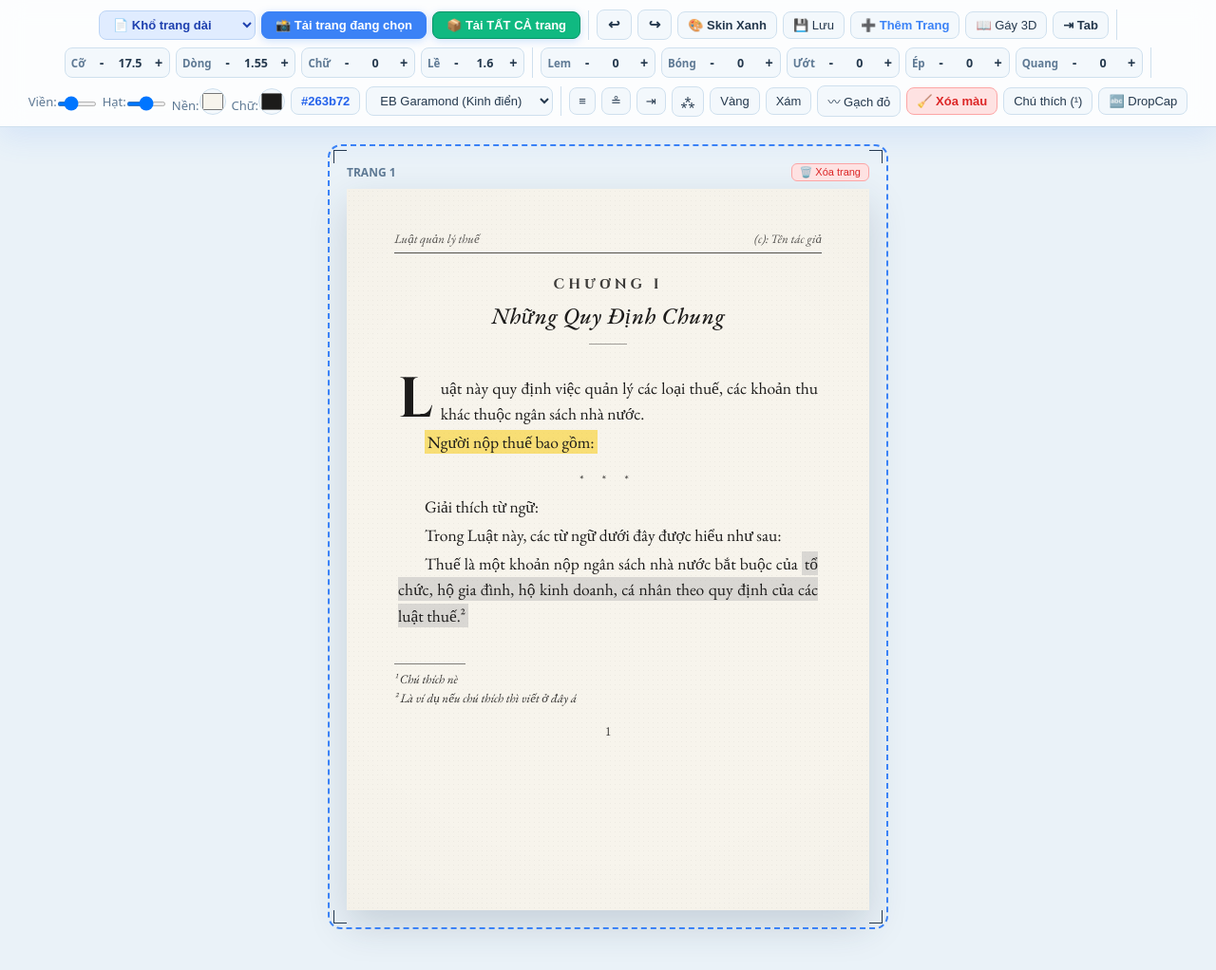
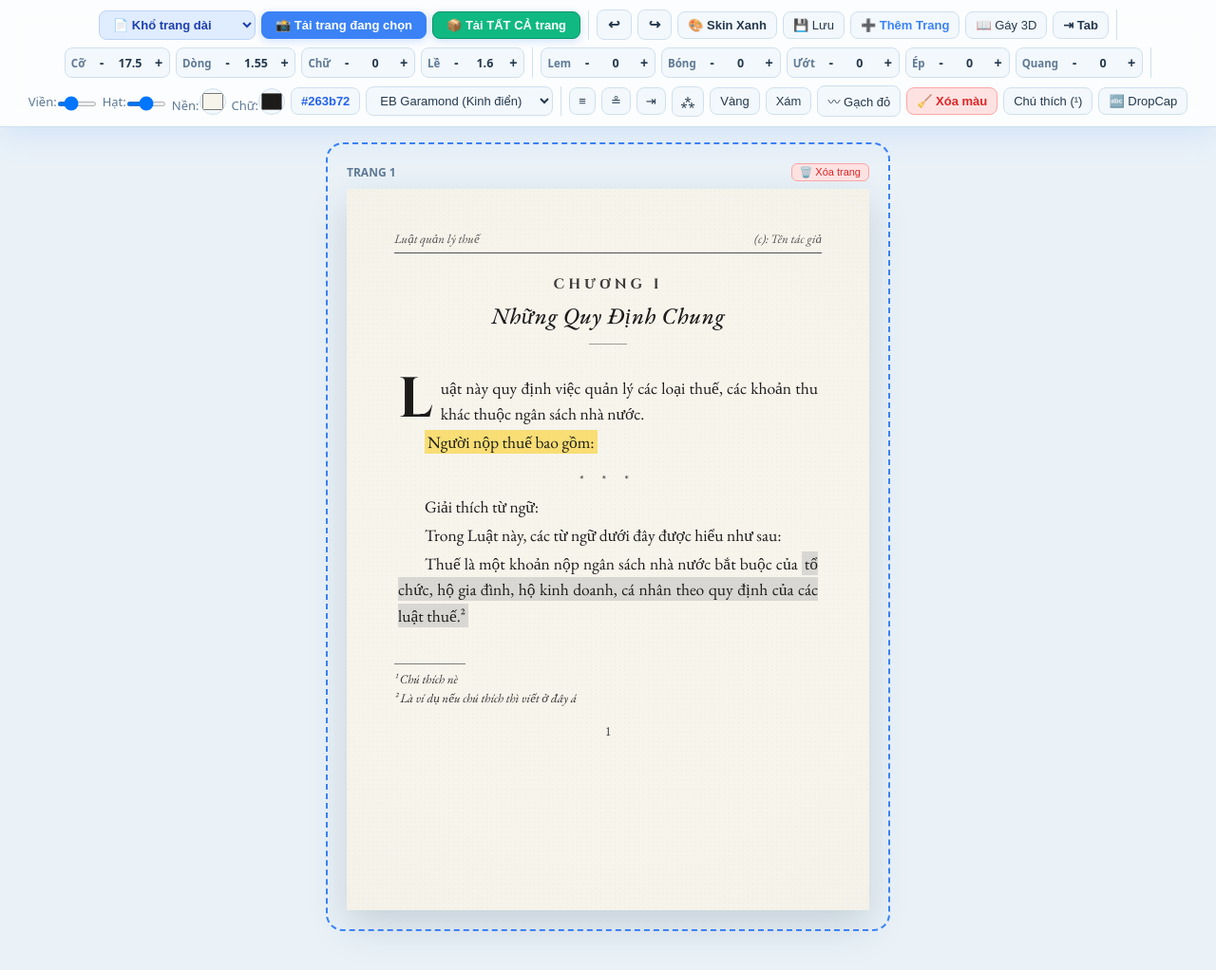
Before and after one commit to mixaohensiukay/gia-lap-trang-or-quotes-idk, a plain HTML site: page index.html in a window 1280 px wide. Shown: the whole page at 95% size. Drawn offline with nearby package versions, Linux system fonts and the light colour scheme; a web font is replaced by a local one.

Commit message:
Update tải trang

```diff
--- a/index.html
+++ b/index.html
@@ -282,8 +282,8 @@
 
     .stage-wrapper.active-page {
       outline: 2px dashed var(--ui-accent);
-      outline-offset: 4px;
-      border-radius: 8px;
+      outline-offset: 6px;
+      border-radius: 10px;
     }
 
     .page-control-bar {
@@ -309,19 +309,6 @@
       color: #ff8888 !important;
       border: 1px solid #5a2e2e !important;
     }
-
-    .crop-mark {
-      position: absolute;
-      width: 14px;
-      height: 14px;
-      border-color: rgba(94, 121, 148, 0.4);
-      pointer-events: none;
-    }
-    body.theme-dark .crop-mark { border-color: rgba(255, 255, 255, 0.22); }
-    .crop-tl { top: 0; left: 0; border-top: 1.5px solid; border-left: 1.5px solid; }
-    .crop-tr { top: 0; right: 0; border-top: 1.5px solid; border-right: 1.5px solid; }
-    .crop-bl { bottom: 0; left: 0; border-bottom: 1.5px solid; border-left: 1.5px solid; }
-    .crop-br { bottom: 0; right: 0; border-bottom: 1.5px solid; border-right: 1.5px solid; }
 
     .book-wrapper {
       background: #111;
@@ -745,11 +732,6 @@
             <button class="btn-delete-page" onclick="deletePage(event, this)">🗑️ Xóa trang</button>
           </div>
 
-          <span class="crop-mark crop-tl"></span>
-          <span class="crop-mark crop-tr"></span>
-          <span class="crop-mark crop-bl"></span>
-          <span class="crop-mark crop-br"></span>
-
           <div class="book-wrapper">
             <div class="page mode-page font-garamond" spellcheck="false">
               <div class="page-grain"></div>
@@ -969,11 +951,6 @@
             <span>TRANG ${pageCount}</span>
             <button class="btn-delete-page" onclick="deletePage(event, this)">🗑️ Xóa trang</button>
           </div>
-
-          <span class="crop-mark crop-tl"></span>
-          <span class="crop-mark crop-tr"></span>
-          <span class="crop-mark crop-bl"></span>
-          <span class="crop-mark crop-br"></span>
 
           <div class="book-wrapper">
             <div class="page mode-${currentMode} ${currentFont}" spellcheck="false">
@@ -1327,10 +1304,6 @@
                   <span>TRANG ${pageCount}</span>
                   <button class="btn-delete-page" onclick="deletePage(event, this)">🗑️ Xóa trang</button>
                 </div>
-                <span class="crop-mark crop-tl"></span>
-                <span class="crop-mark crop-tr"></span>
-                <span class="crop-mark crop-bl"></span>
-                <span class="crop-mark crop-br"></span>
                 <div class="book-wrapper">
                   ${pData.html}
                 </div>
```
